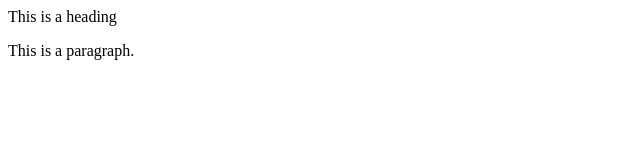
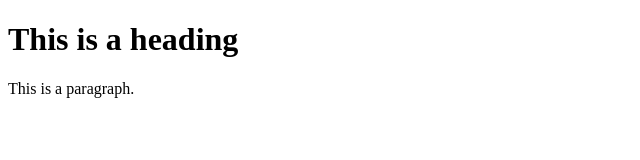
Before and after one commit to shazib96/Actions, a plain HTML site: page index.html in a window 1280 px wide. Shown: the whole page, without its empty margins (0-640 px from the left). Drawn offline with Linux system fonts and the light colour scheme.

Commit message:
Update index.html

```diff
--- a/index.html
+++ b/index.html
@@ -3,7 +3,7 @@
 <title>HTML Tutorial</title>
 <body>
 
-This is a heading</h1>
+<h1>This is a heading</h1>
 <p>This is a paragraph.</p>
 
 </body>
```
